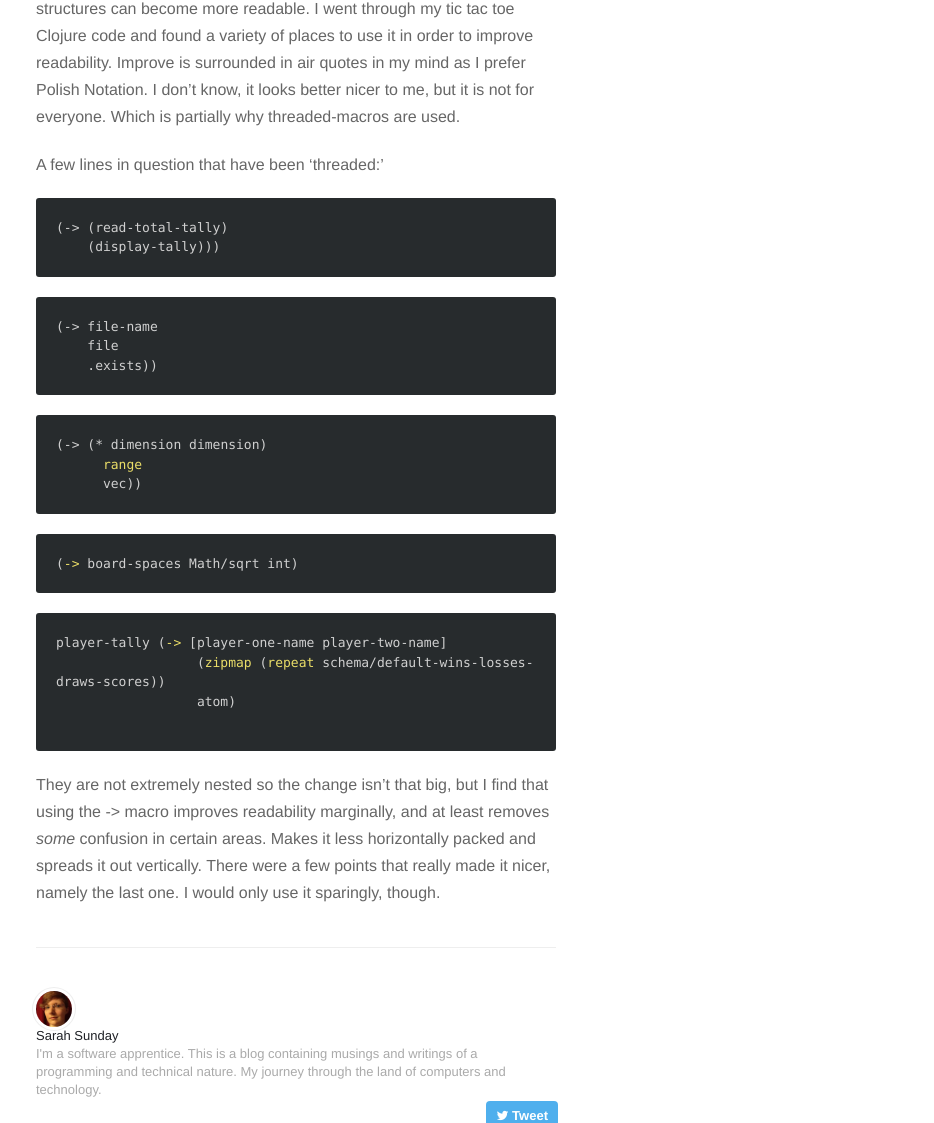
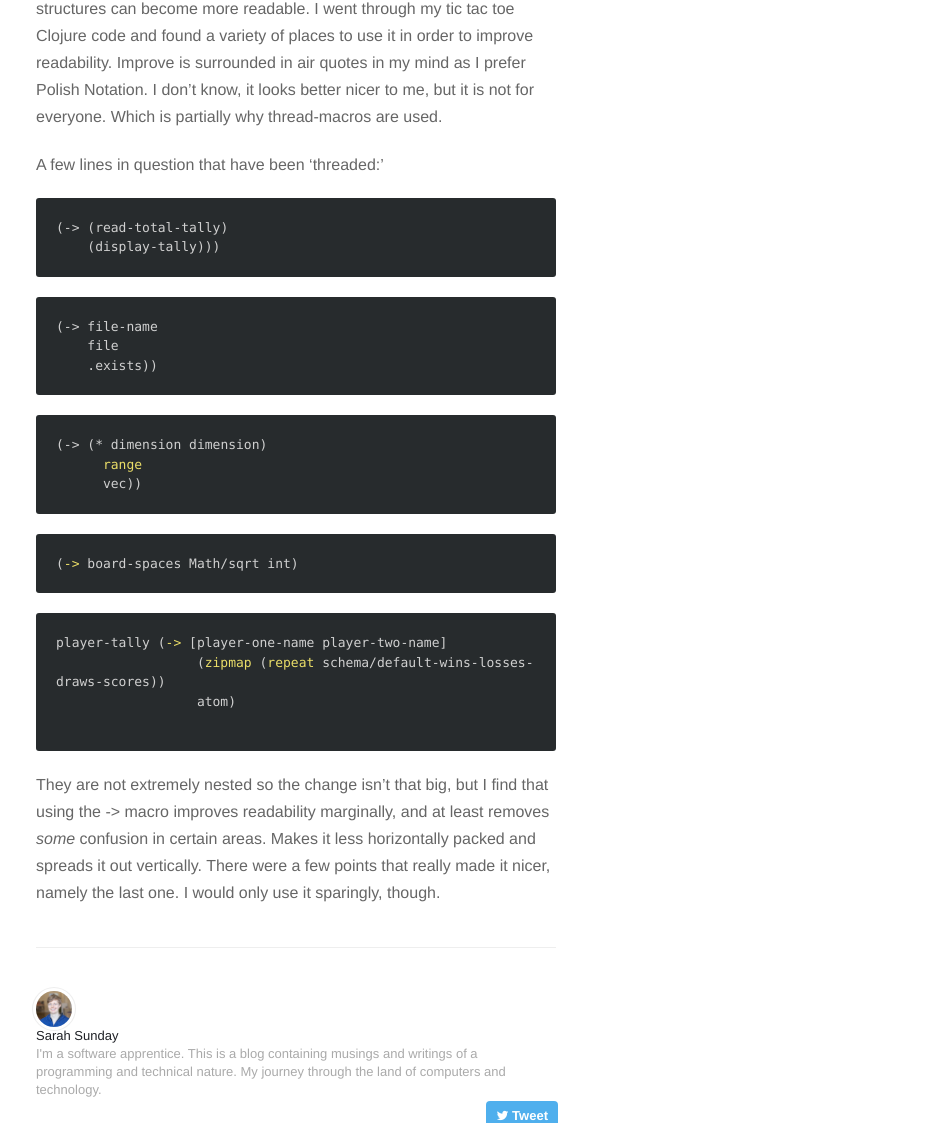
Before and after one commit to ssunday/ssunday.github.io, a Jekyll site: the page built from _posts/2016-3-21-thread-macros-clojure.markdown, in a window 1280 px wide. Shown: the part 323-1446 px from the top of the page, without its empty margins (344-1278 px from the left). Built offline with Jekyll 4.4.1, drawn with Linux system fonts in a browser that asks for light colours; nearby versions of some CDN libraries; some of the changed text lies outside the part shown.

Commit message:
Fixed post?
Changed pics

```diff
--- a/_posts/2016-3-21-thread-macros-clojure.markdown
+++ b/_posts/2016-3-21-thread-macros-clojure.markdown
@@ -1,10 +1,10 @@
 ---
-title: Thread Macros: A Quest for Readability
+title: Thread Macros: Improving Readability
 description: Using thread macros to increase ease of reading
 date: 21/3/2016
 ---
 
-No, thread macros do not have anything to do with threading or parallel computing. They are just a Clojure form for 'threading' a expression through other expressions in essentially reverse order so nested structures can become more readable. I went through my tic tac toe Clojure code and found a variety of places to use it in order to improve readability. Improve is surrounded in air quotes in my mind as I prefer Polish Notation. I don't know, it looks better nicer to me, but it is not for everyone. Which is partially why threaded-macros are used.
+No, thread macros do not have anything to do with threading or parallel computing. They are just a Clojure form for 'threading' a expression through other expressions in essentially reverse order so nested structures can become more readable. I went through my tic tac toe Clojure code and found a variety of places to use it in order to improve readability. Improve is surrounded in air quotes in my mind as I prefer Polish Notation. I don't know, it looks better nicer to me, but it is not for everyone. Which is partially why thread-macros are used.
 
 A few lines in question that have been 'threaded:'
 
```
Also changed, not shown: assets/images/avatar.png, assets/images/avatar@2x.png.
